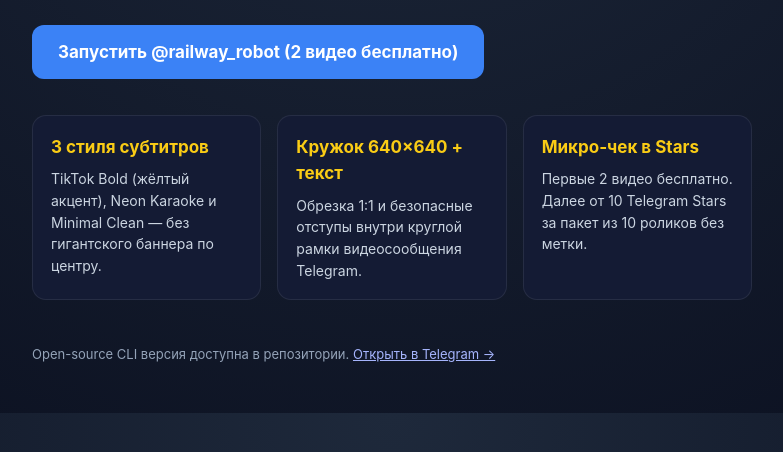
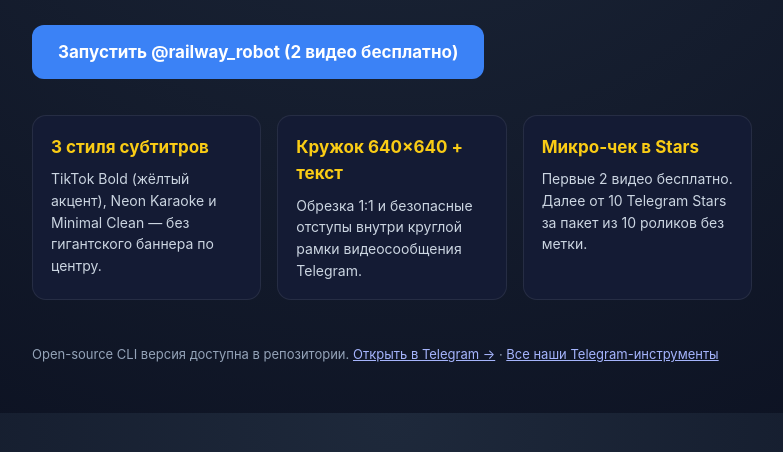
Before and after one commit to LUX1984/auto-reels-captions-cli, a plain HTML site: page docs/index.html in a window 1280 px wide. Shown: the part 348-800 px from the top of the page, without its empty margins (248-1031 px from the left). Drawn offline with Linux system fonts and the light colour scheme.

Commit message:
Add/update docs/index.html

```diff
--- a/docs/index.html
+++ b/docs/index.html
@@ -45,7 +45,7 @@
     </section>
 
     <footer>
-      Open-source CLI версия доступна в репозитории. <a href="https://t.me/railway_robot?start=ghpages">Открыть в Telegram →</a>
+      Open-source CLI версия доступна в репозитории. <a href="https://t.me/railway_robot?start=ghpages">Открыть в Telegram →</a> · <a href="https://lux1984.github.io/">Все наши Telegram-инструменты</a>
     </footer>
   </main>
 </body>
```
